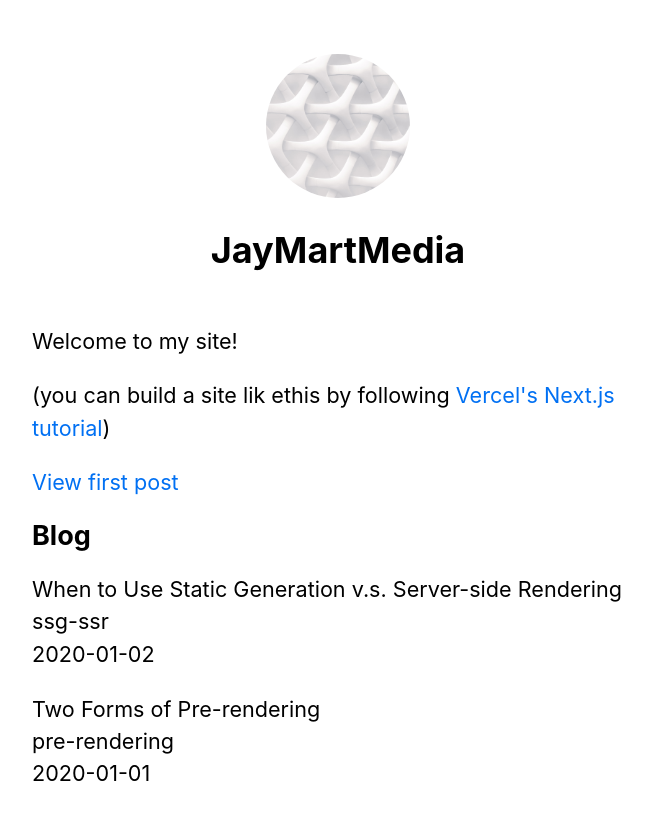
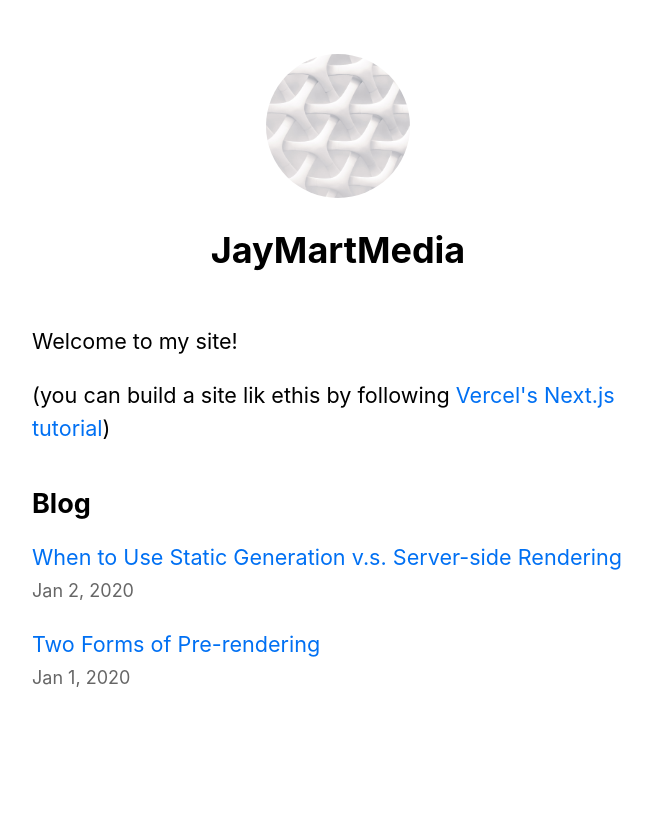
Before and after one commit to JayMartMedia/first-next-app, a Next.js app: page / in a window 1280 px wide. Shown: the top 820 px of the page, without its empty margins (302-954 px from the left). Built offline with nearby package versions, Linux system fonts and the light colour scheme.

Commit message:
Added links to each post

```diff
--- a/pages/index.js
+++ b/pages/index.js
@@ -3,6 +3,7 @@
 import Layout, { siteTitle } from '../components/layout';
 import utilStyles from '../styles/utils.module.css';
 import { getSortedPostsData } from '../lib/posts';
+import Date from '../components/date';
 
 // this is static site generation (SSG)
 // always runs on server side
@@ -28,9 +29,6 @@
         <p>
           (you can build a site lik ethis by following <a href="https://nextjs.org/learn">Vercel's Next.js tutorial</a>)
         </p>
-        <Link href="/posts/first-post">
-          <a>View first post</a>
-        </Link>
       </section>
 
       {/* Display posts data */}
@@ -39,11 +37,13 @@
         <ul className={utilStyles.list}>
           {allPostsData.map(({ id, date, title }) => (
             <li className={utilStyles.listItem} key={id}>
-              {title}
+              <Link href={`/posts/${id}`}>
+                <a>{title}</a>
+              </Link>
               <br />
-              {id}
-              <br />
-              {date}
+              <small className={utilStyles.lightText}>
+                <Date dateString={date} />
+              </small>
             </li>
           ))}
         </ul>
```
